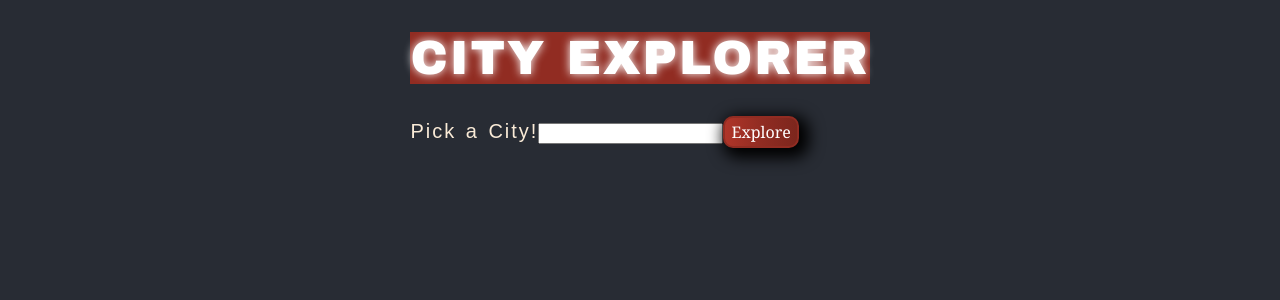
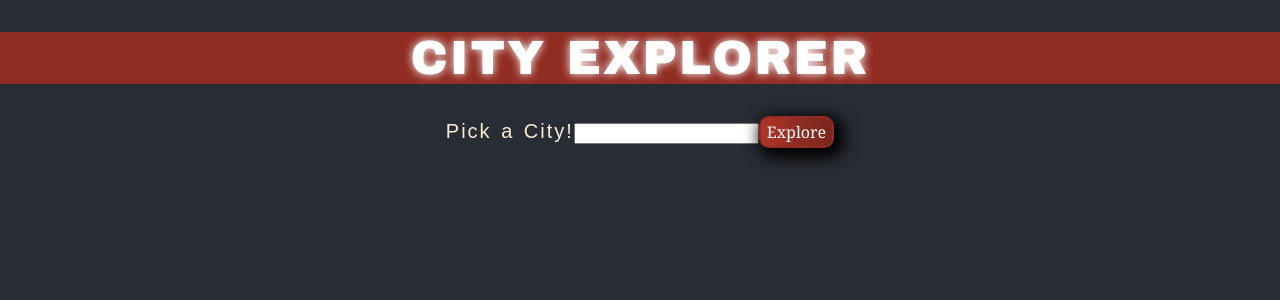
Before and after one commit to villafanam/city-explorer, a React (Create React App) app: page / in a window 1280 px wide. Shown: the top 300 px of the page. Built offline with nearby package versions, Linux system fonts and the light colour scheme.

Commit message:
task 4 complete-- errors have own card component

```diff
--- a/src/App.css
+++ b/src/App.css
@@ -81,12 +81,24 @@ h1
   font-size: 1.25rem;
 }
 
+.error
+{
+  width: 600px;
+}
+
 body
 {
+  background-color: #282c34;
+}
+
+.appBody
+{
   display: flex;
+  flex-direction: column;
   justify-content:center;
-  width: 100%;
-  background-color: #282c34;
+  align-items: center;
+  width: 80%;
+  margin: auto;
 }
 
 .myButton {
--- a/src/App.js
+++ b/src/App.js
@@ -2,6 +2,7 @@ import React from 'react';
 import './App.css';
 import axios from 'axios';
 import Card from 'react-bootstrap/Card';
+import errorImg from './images/error.jpg'
 
 class App extends React.Component {
   constructor(props)
@@ -56,9 +57,9 @@ class App extends React.Component {
     return(
       <>
         <h1>City Explorer</h1>
-
+        <main className='appBody'>
           <form onSubmit={this.getCityData}>
-            <label class="lbl"> Pick a City!
+            <label className="lbl"> Pick a City!
               <input type="text" onInput={this.handleInput} />
               <button class='myButton' type='submit'>Explore</button>
             </label>
@@ -67,7 +68,13 @@ class App extends React.Component {
           {/* Ternary - W ? T : F */}
           {
             this.state.error
-            ? <p>{this.state.errorMessage}</p>
+            ?  <Card >
+                  <Card.Img variant="top" src={errorImg} className="error" />
+                  <Card.Body>
+                    <Card.Title>ERROR...</Card.Title>
+                   <Card.Text>{this.state.errorMessage}</Card.Text>
+                  </Card.Body>
+                </Card>
             : <Card >
                 <Card.Img variant="top" src={this.state.cityMap} />
                 <Card.Body>
@@ -82,9 +89,8 @@ class App extends React.Component {
 
                 </Card.Body>
               </Card>
-
-
           }
+        </main>
       </>
 
     )
@@ -92,3 +98,5 @@ class App extends React.Component {
 }
 
 export default App;
+
+{/* <p>{this.state.errorMessage}</p> */}
```
Also changed, not shown: src/images/error.jpg (added).
